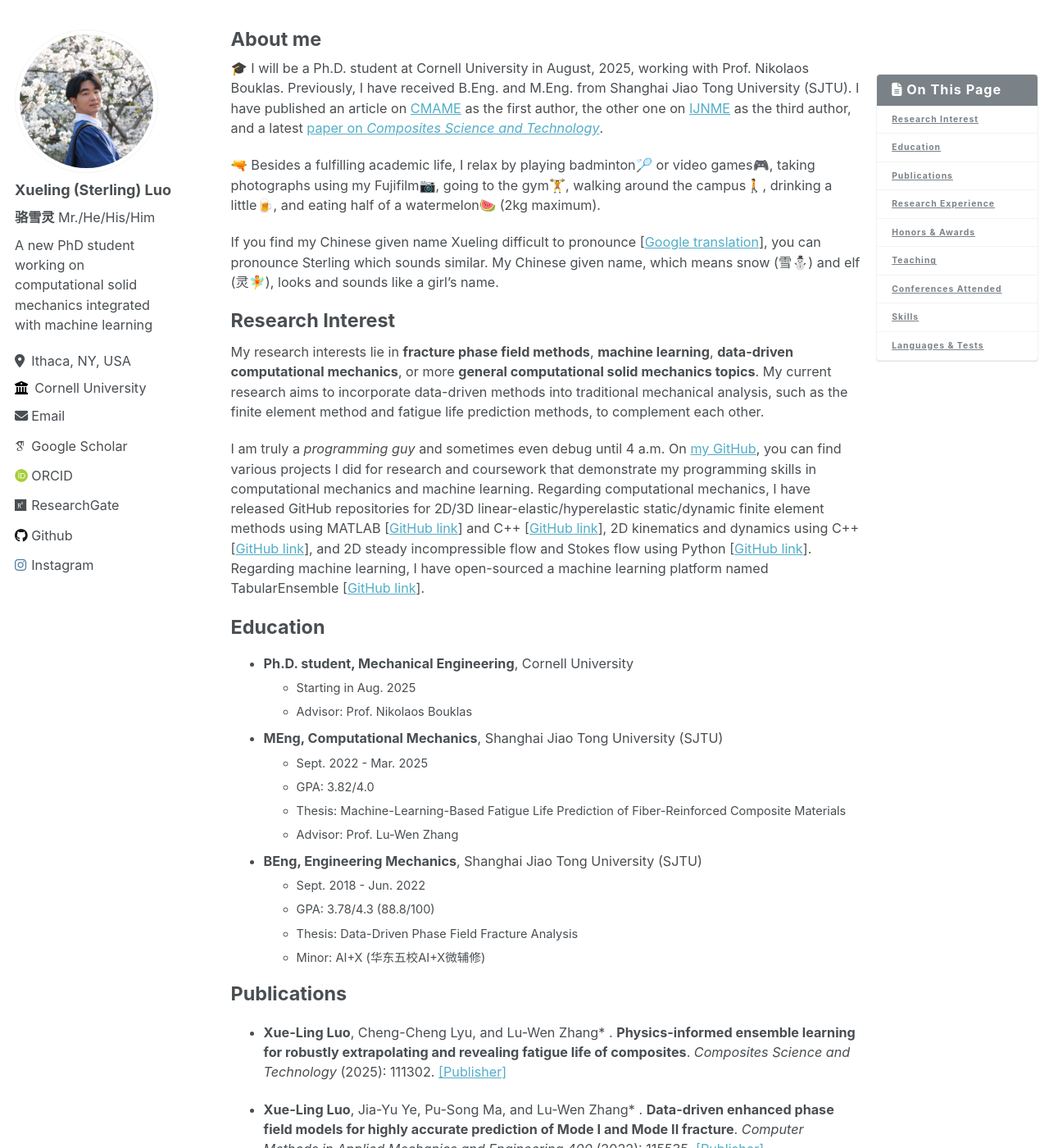
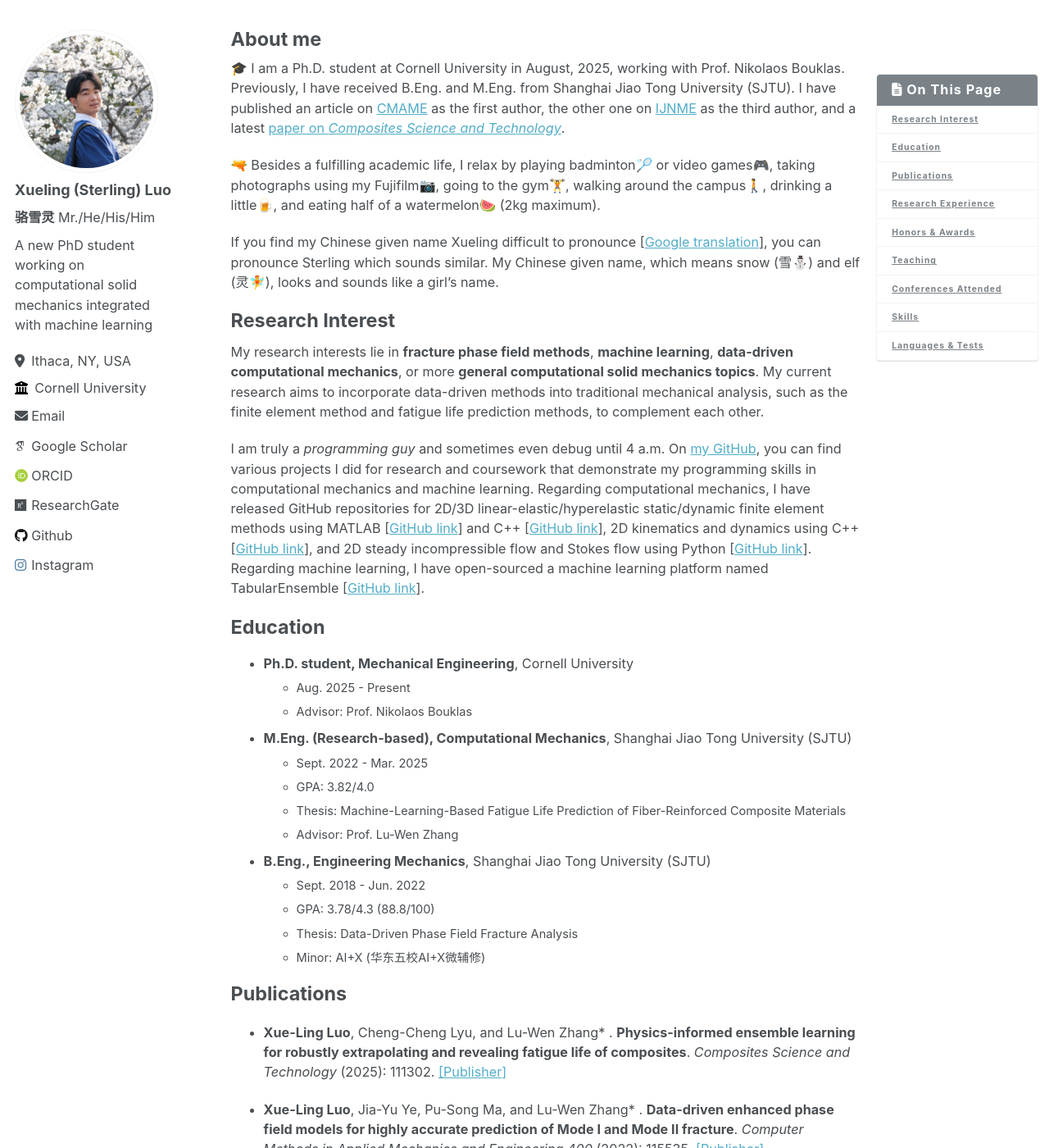
Before and after one commit to LuoXueling/luoxueling.github.io, a Jekyll site: the page built from _pages/about.md, in a window 1280 px wide and 1400 px high. Shown: the whole window at 82% size. Built offline with Jekyll 4.4.1, drawn with Linux system fonts in a browser that asks for light colours; some web fonts are replaced; some of the changed text lies outside the part shown.

Commit message:
Update about.md

```diff
--- a/_pages/about.md
+++ b/_pages/about.md
@@ -10,7 +10,7 @@ redirect_from:
   - /about.html
 ---
 
-🎓 I will be a Ph.D. student at Cornell University in August, 2025, working with Prof. Nikolaos Bouklas. Previously, I have received B.Eng. and M.Eng. from Shanghai Jiao Tong University (SJTU). I have published an article on [CMAME](#pub-2022-data-driven) as the first author, the other one on [IJNME](#pub-2024-multiscale) as the third author, and a latest [paper on *Composites Science and Technology*](#pub-2024-piml).
+🎓 I am a Ph.D. student at Cornell University in August, 2025, working with Prof. Nikolaos Bouklas. Previously, I have received B.Eng. and M.Eng. from Shanghai Jiao Tong University (SJTU). I have published an article on [CMAME](#pub-2022-data-driven) as the first author, the other one on [IJNME](#pub-2024-multiscale) as the third author, and a latest [paper on *Composites Science and Technology*](#pub-2024-piml).
 
 🔫 Besides a fulfilling academic life, I relax by playing badminton🏸 or video games🎮, taking photographs using my Fujifilm📷, going to the gym🏋️, walking around the campus🚶, drinking a little🍺, and eating half of a watermelon🍉 (2kg maximum).
 
@@ -25,14 +25,14 @@ I am truly a *programming guy* and sometimes even debug until 4 a.m. On [my GitH
 # Education
 
 * **Ph.D. student, Mechanical Engineering**, Cornell University
-  * Starting in Aug. 2025
+  * Aug. 2025 - Present
   * Advisor: Prof. Nikolaos Bouklas
-* **MEng, Computational Mechanics**, Shanghai Jiao Tong University (SJTU)
+* **M.Eng. (Research-based), Computational Mechanics**, Shanghai Jiao Tong University (SJTU)
   * Sept. 2022 - Mar. 2025
   * GPA: 3.82/4.0
   * Thesis: Machine-Learning-Based Fatigue Life Prediction of Fiber-Reinforced Composite Materials
   * Advisor: Prof. Lu-Wen Zhang
-* **BEng, Engineering Mechanics**, Shanghai Jiao Tong University (SJTU)
+* **B.Eng., Engineering Mechanics**, Shanghai Jiao Tong University (SJTU)
   * Sept. 2018 - Jun. 2022
   * GPA: 3.78/4.3 (88.8/100)
   * Thesis: Data-Driven Phase Field Fracture Analysis
```
Also changed, not shown: other parts of _pages/about.md (+3 -3 lines).
